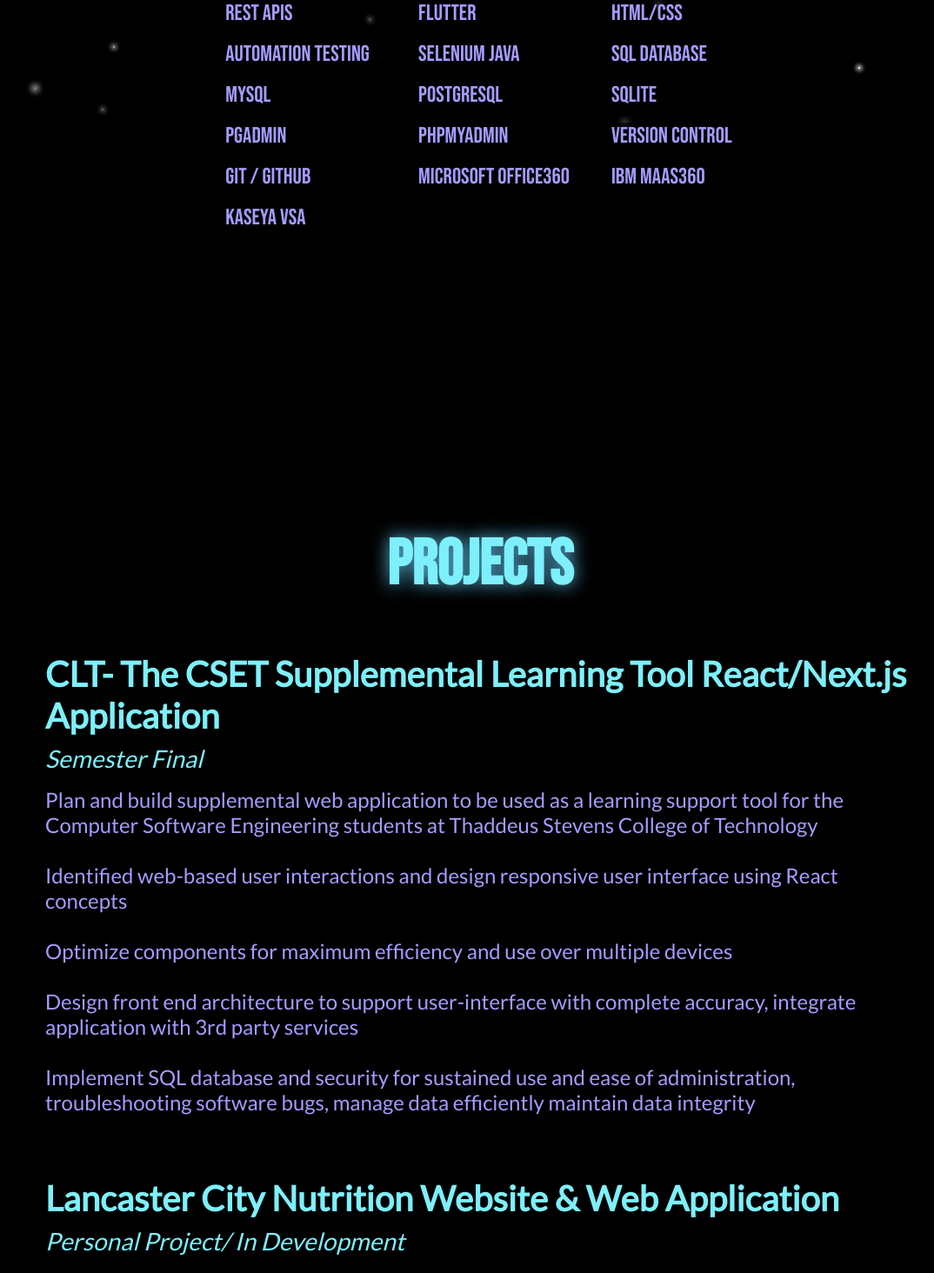
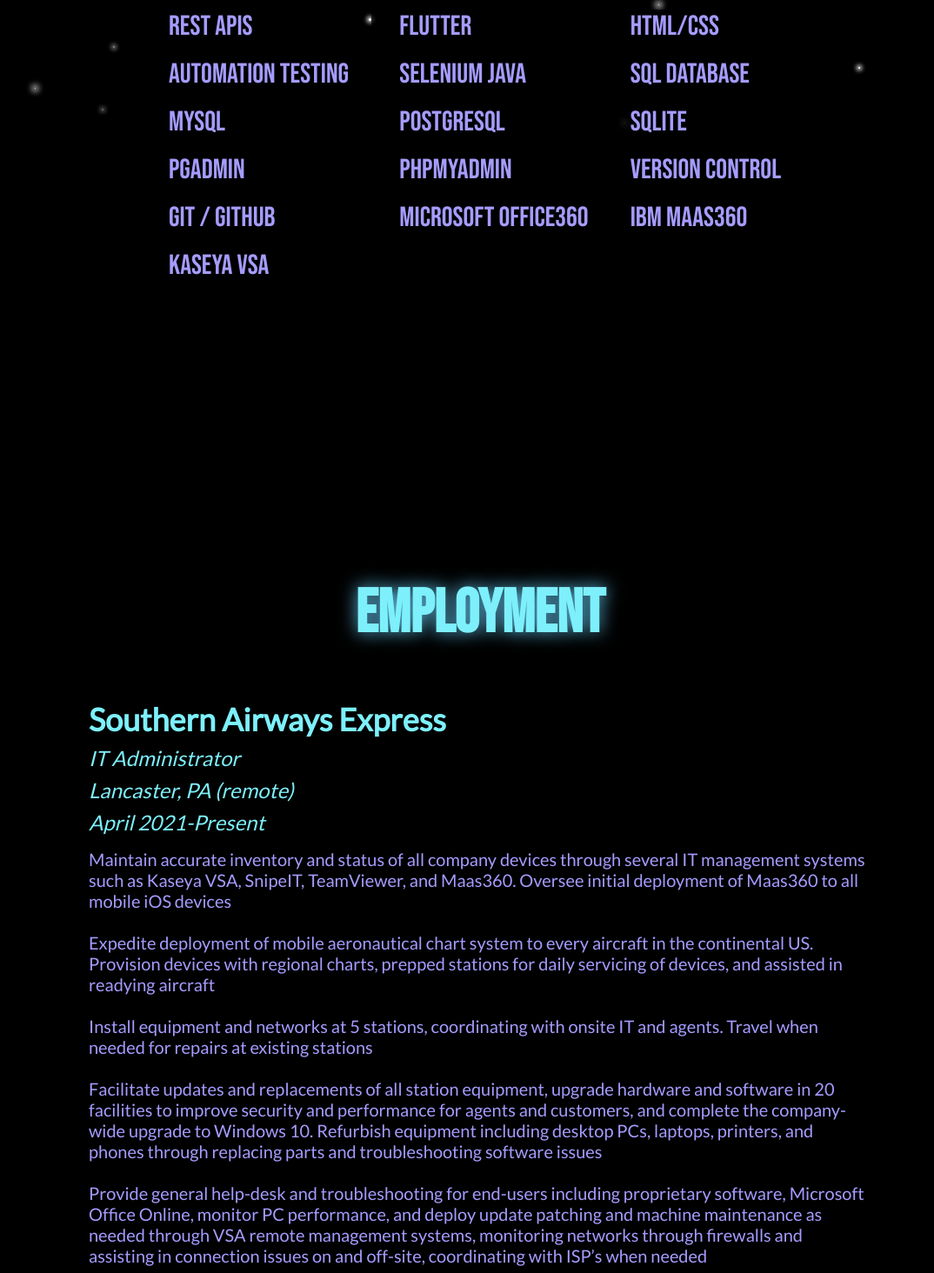
Before and after one commit to kdmundale/Profile-2.0, a Next.js app: page /resume in a window 1280 px wide. Shown: the part 579-2043 px from the top of the page at 87% size, without its empty margins (88-1162 px from the left). Built offline with nearby package versions, Linux system fonts and the light colour scheme.

Commit message:
additional style changes to projects and resume page- adjust layout at screen over 1000px

```diff
--- a/pages/projects.js
+++ b/pages/projects.js
@@ -18,7 +18,7 @@
 {title:'Dad Joke App',status:'Web App - Flutter mobile app in development',
 link:'https://kdmundale.github.io/justCause/',id:'dad_joke',key:2,
 alt:'Image of dad joke app- big red button that says push me',
-descript:'When is it not a good time for a dad joke? Built for the dads in my life, so they neve stop making my eyes roll',
+descript:'When is it not a good time for a dad joke? Built for the dads in my life, so they never stop making my eyes roll',
 langs:'JavaScript, HTML, CSS, icanhazdadjoke public API'},
 {title:'Downtown Lancaster',status:'',link:'https://kdmundale.github.io/DowntownLancaster-DrivingGame/',
 id:'driving',key:3,alt:'Red 8-bit car driving down a laned road, swerving',
--- a/pages/resume.js
+++ b/pages/resume.js
@@ -8,10 +8,10 @@
 
 const relSkills =['Python3', 'PHP', 'JavaScript', 'Java', 'REACT', 'NEXTJS', 'REST APIs', 'Flutter', 'HTML/CSS', 'Automation Testing', 'Selenium Java', 'SQL Database', 'MySQL', 'PostgreSQL', 'SQLite', 'PgAdmin', 'phpMyAdmin', 'Version Control', 'Git / GitHub', 'Microsoft Office360', 'IBM Maas360', 'Kaseya VSA']
 
-const relProjects=[{name:'CLT- The CSET Supplemental Learning Tool React/Next.js Application', source:'Semester Final',details:'Plan and build supplemental web application to be used as a learning support tool for the Computer Software Engineering students at Thaddeus Stevens College of Technology\n \nIdentified web-based user interactions and design responsive user interface using React concepts\n \nOptimize components for maximum efficiency and use over multiple devices\n \nDesign front end architecture to support user-interface with complete accuracy, integrate application with 3rd party services\n \nImplement SQL database and security for sustained use and ease of administration, troubleshooting software bugs, manage data efficiently maintain data integrity'},
-{name:'Lancaster City Nutrition Website & Web Application', source:'Personal Project/ In Development', details:'Design, model, and launch website and web application for Lancaster City Nutrition. Gather and refine specifications and requirements based on technical needs, collaborate with customer to establish and prioritize user stories, maintain project integrity with git version control\n \nWrite well designed, testable, efficient Python 3 code for Flask application by using best software development practices. Create website layout/user interfaces by using standard HTML/CSS practices and templating, keep theme to customer’s desired esthetic \n \nBuild/test SQL database using pgAdmin, integrate data into user friendly UI for both registered users and admin services through web application'},
+const relProjects=[{name:'Lancaster City Nutrition Website & Web Application', source:'Personal Project/ In Development', details:'Design, model, and launch website and web application for Lancaster City Nutrition. Gather and refine specifications and requirements based on technical needs, collaborate with customer to establish and prioritize user stories, maintain project integrity with git version control\n \nWrite well designed, testable, efficient Python 3 code for Flask application by using best software development practices. Create website layout/user interfaces by using standard HTML/CSS practices and templating, keep theme to customer’s desired esthetic \n \nBuild/test SQL database using pgAdmin, integrate data into user friendly UI for both registered users and admin services through web application'},
 {name:'Tribute to Torchy Togs: Paper Doll Web Application', source:'Personal Project', details:'Begin online, interactive, vintage paper-doll website using raw JavaScript, including responsive design and touch technology for desktop and mobile devices\n \nCurate, edit, and remaster images and modify files to improve website loading by 75%, implement improved JS functions to raise performance by 60%'},
 {name:'Dad Joke App', source:'Personal Project', details:'Develop and deploy random dad-joke generating app using JavaScript/REST API with responsive design features, code with Flutter for mobile Android and iOS deployment'},
+{name:'CLT- The CSET Supplemental Learning Tool React/Next.js Application', source:'Semester Final',details:'Plan and build supplemental web application to be used as a learning support tool for the Computer Software Engineering students at Thaddeus Stevens College of Technology\n \nIdentified web-based user interactions and design responsive user interface using React concepts\n \nOptimize components for maximum efficiency and use over multiple devices\n \nDesign front end architecture to support user-interface with complete accuracy, integrate application with 3rd party services\n \nImplement SQL database and security for sustained use and ease of administration, troubleshooting software bugs, manage data efficiently maintain data integrity'},
 {name:'Nursing Home Portal', source:'Project manager - Semester Final',details:'Instantiate mock web portal for inpatient nursing home in raw PHP/JavaScript, prepare login roles and access levels according to customer specifications, include forms to submit and tables to display data\n \nGenerate user stories and set weekly sprint goals to maintain progress, maintain project integrity using git version control and testing\n \nConstruct secure MySQL database, use phpMyAdmin for database administration, encrypt sensitive data'},
 {name:'TSCT Portal: Learning Portal for Thaddeus Stevens', source:'Project manager - Semester Final',details:'Lead team of 4 in design/build/implementation of online web portal Python 3 Flask application for college students and instructors\n \nDelegate tasks based on member’s strengths, mediate discussions and provide resources, lead daily stand-ups to discuss progress and achieve sprint goals\n \nEnsure code meets industry standards and test each feature before implementation'},
 {name:'Downtown Lancaster: JavaScript Driving Game', source:'Project manager - Semester Final',details:'Design and launch JavaScript driving game for desktop, later developed for touch devices'}]
@@ -39,9 +39,9 @@
   const skills = relSkills.map((s, index) =>
       <div key={index}>{s}</div>
   )
-  const projects = relProjects.map((c) =>
-      <div key={c.name}><h2>{c.name}</h2><h3>{c.source}</h3><NewlineText text={c.details}/></div>
-  )
+  // const projects = relProjects.map((c) =>
+  //     <div key={c.name}><h2>{c.name}</h2><h3>{c.source}</h3><NewlineText text={c.details}/></div>
+  // )
 
   const jobItems = resumeJobs.map((c) =>
       <div key={c.name}><h2>{c.name}</h2><h3>{c.title}</h3><h3>{c.local}</h3><h3>{c.from}</h3><NewlineText text={c.duties}/></div>
@@ -94,9 +94,7 @@
         <section className={styles.skillContainer}>
         {skills}
         </section>
-        <div className={styles.anchor} id="project_section"/>
-        <h4>projects</h4>
-      {projects}
+
         <div className={styles.anchor} id="employment_section"/>
         <h4>employment</h4>
       {jobItems}
--- a/styles/Projects.module.css
+++ b/styles/Projects.module.css
@@ -157,7 +157,7 @@
   }
 
   .main section p {
-    font-size: 30px;
+    font-size: 25px;
     width: 90%;
   }
 
--- a/styles/Resume.module.css
+++ b/styles/Resume.module.css
@@ -166,16 +166,16 @@
 
 }
 
-@media screen and (min-width:1200px) {
+@media screen and (min-width:1000px) {
 
   .main {
     padding-top: 5rem;
-    width: 1000px;
+    width: 900px;
   }
 
   #navButton{
     top:15rem;
-    font-size: 2.5vw;
+    font-size: 2.25vw;
   }
 
   .resumeNav {
@@ -183,7 +183,7 @@
   }
 
   .resumeNav a{
-    font-size: 2.5vw;
+    font-size: 2.25vw;
   }
 
   .anchor {
@@ -192,22 +192,22 @@
 
 
   .skillContainer div {
-    font-size: 2vw;
+    font-size: 2rem;
   }
 
   .main h4 {
-    font-size: 6.5rem;
+    font-size: 6.25rem;
   }
   .main h2 {
-    font-size: 2.5rem;
+    font-size: 2.25rem;
     padding-top: 2rem;
   }
   .main h3 {
-    font-size: 1.75rem;
+    font-size: 1.5rem;
     font-style: italic;
   }
   .main p {
-    font-size: 1.5rem;
+    font-size: 1.25rem;
   }
 
 
@@ -217,7 +217,6 @@
 
 @media screen and (min-width:1570px) {
   .main{
-    width: 1100px;
     padding-top: 5rem;
   }
 
```
